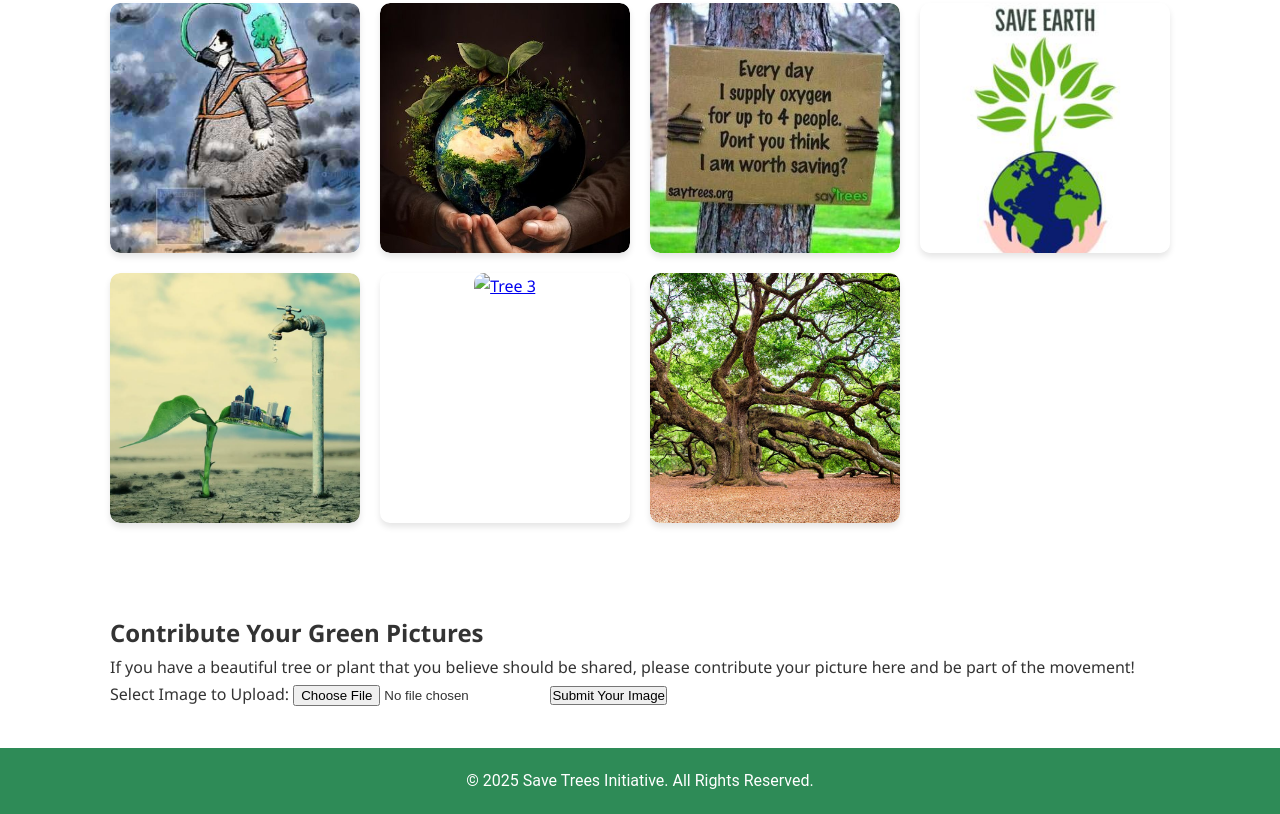
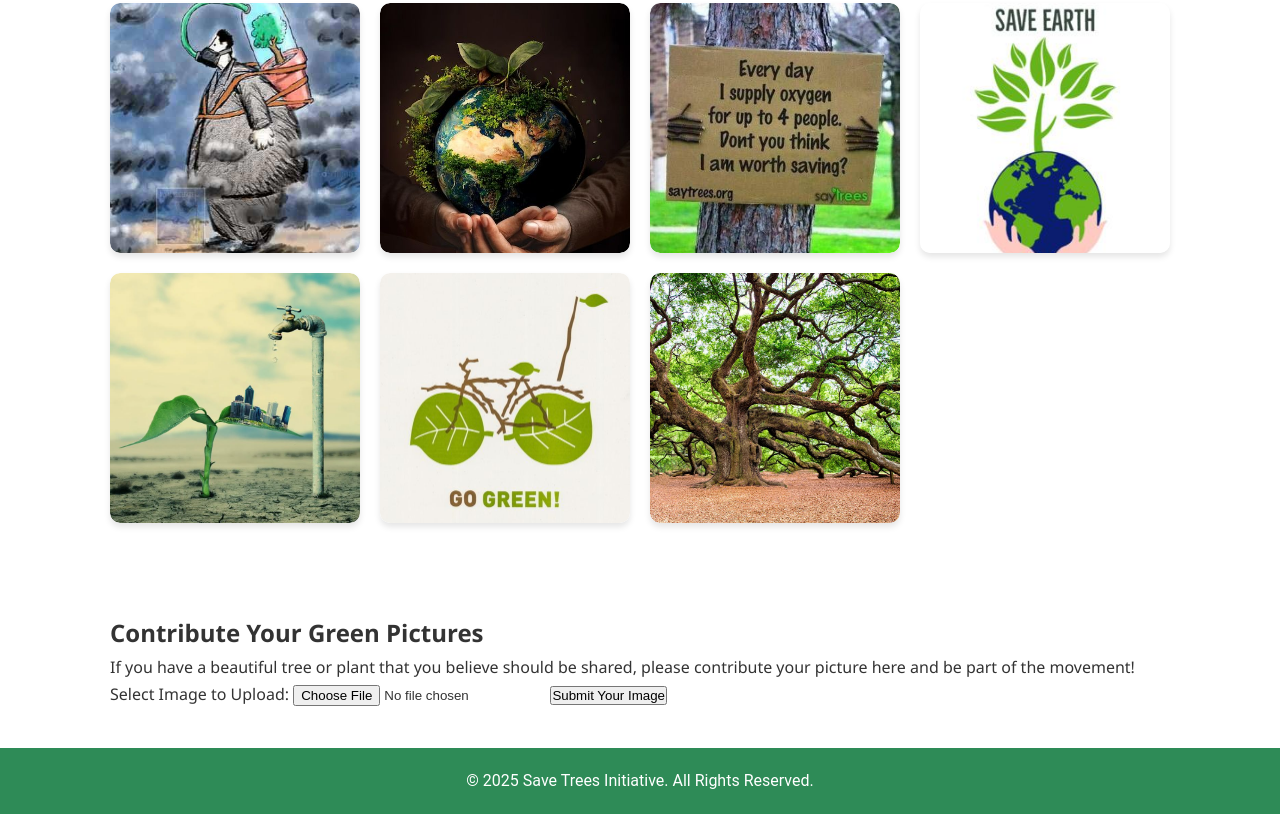
Before and after one commit to 8naturalscertify/SAVE-TREE-SAVE-NATURE, a plain HTML site: page gallery.html in a window 1280 px wide. Shown: the part 842-1656 px from the top of the page. Drawn offline with nearby package versions, Linux system fonts and the light colour scheme; files whose address does not match are found by name.

Commit message:
Update gallery.html

```diff
--- a/gallery.html
+++ b/gallery.html
@@ -68,7 +68,7 @@
           </a>
 
           <a href="images/tree3.jpg" data-lightbox="gallery" data-title="Reforestation Project - Bringing Life Back to the Forests">
-            <img src="images/14.jpeg" alt="Tree 3" class="animated-img">
+            <img src="14.jpeg" alt="Tree 3" class="animated-img">
           </a>
           <a href="images/tree3.jpg" data-lightbox="gallery" data-title="Reforestation Project - Bringing Life Back to the Forests">
             <img src="images/15.webp" alt="Tree 3" class="animated-img">
```
